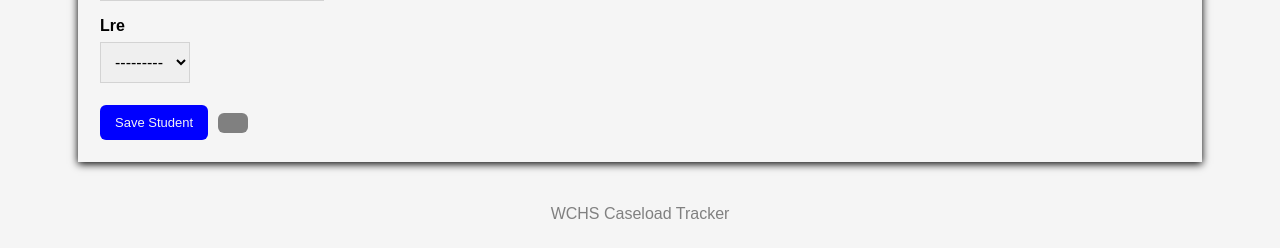
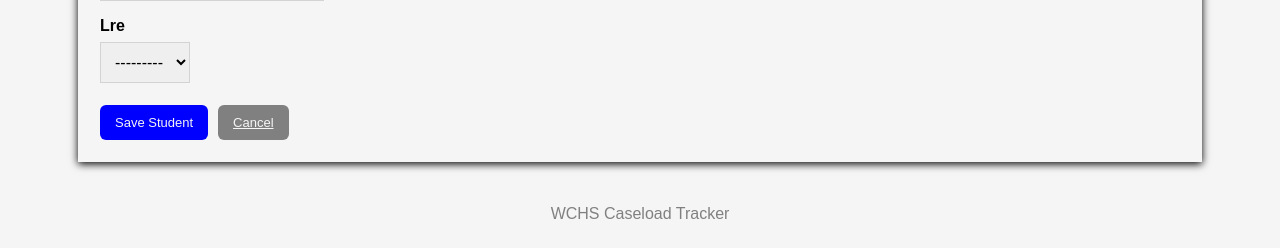
Before and after one commit to mwells29/Final-Project, a Django app: page /students/add/ in a window 1280 px wide. Shown: the part 1382-1630 px from the top of the page. Run offline with Django 5.2, Linux system fonts and the light colour scheme.

Commit message:
fix cancel button wording not showing

```diff
--- a/remindersite/templates/remindersite/student_form.html
+++ b/remindersite/templates/remindersite/student_form.html
@@ -23,7 +23,7 @@
 
         <div class="form-actions">
             <button type="submit">Save Student</button>
-            <a class="button secondary" href="{% url 'dashboard' %}"Cancel></a>
+            <a class="button secondary" href="{% url 'dashboard' %}">Cancel</a>
         </div>
     </form>
 </section>
```
